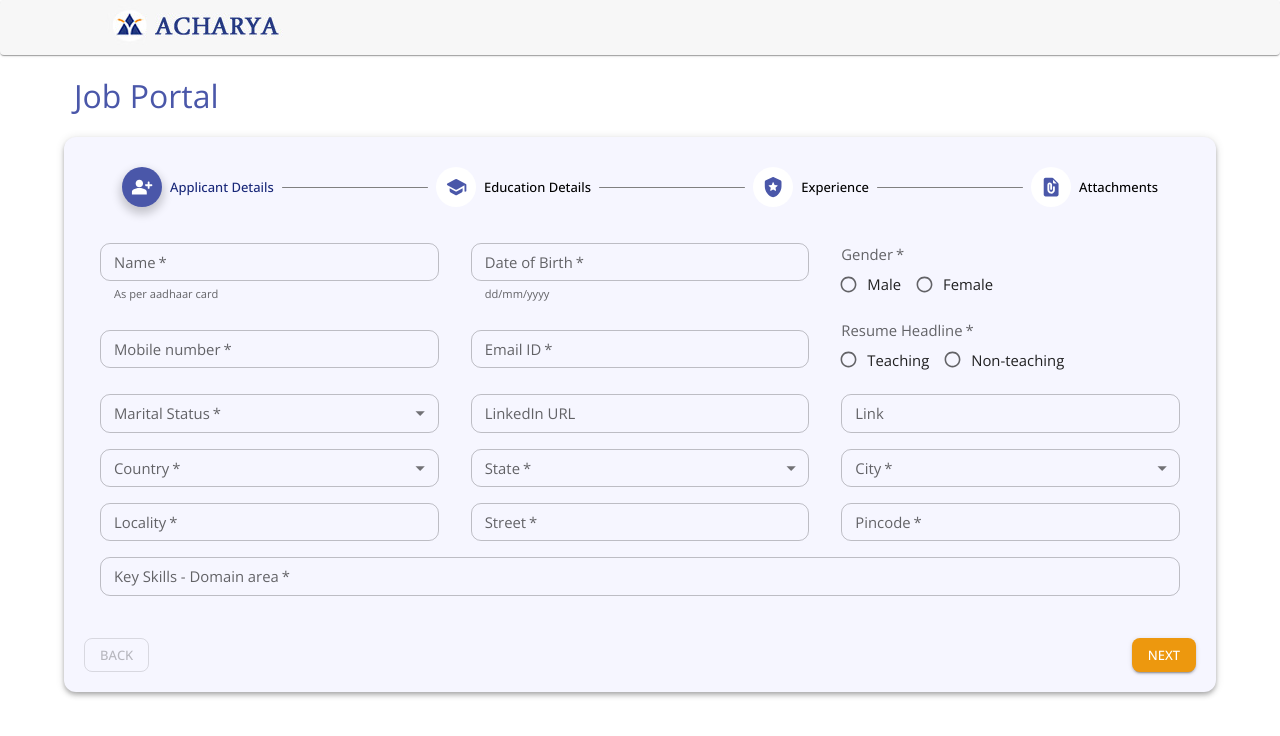
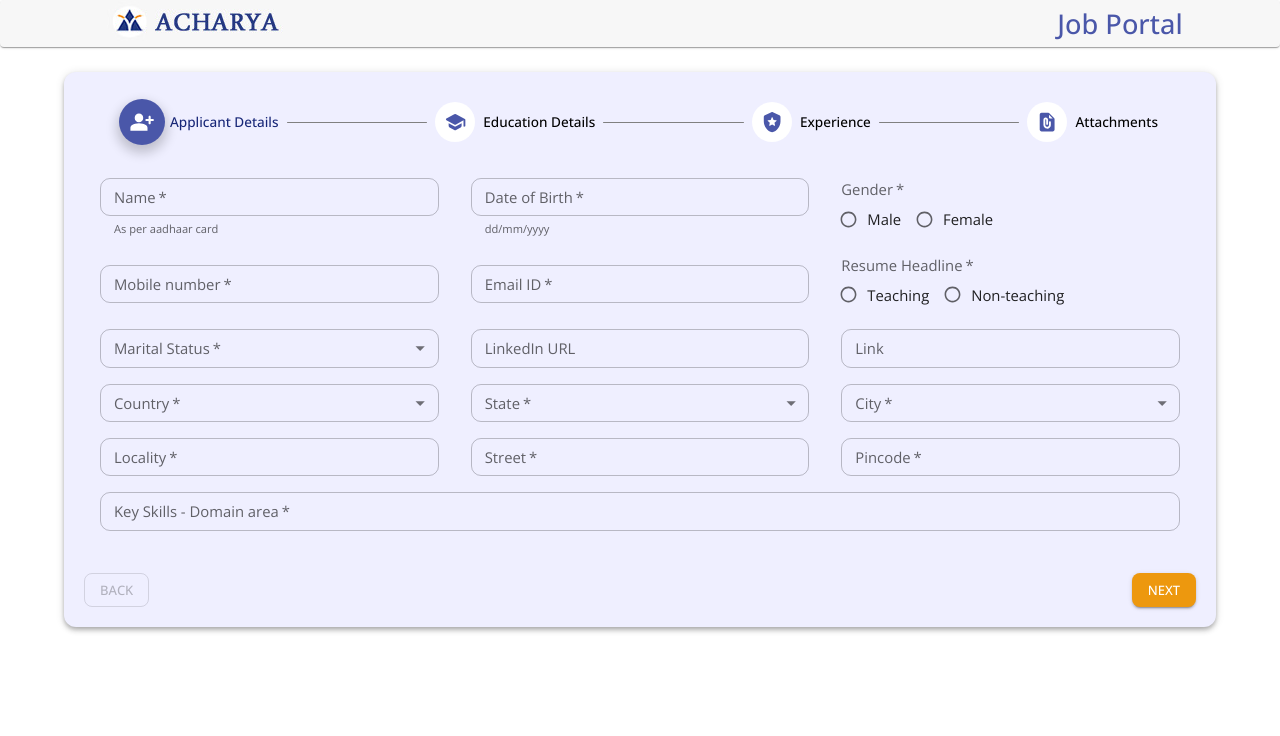
Before and after one commit to AcharyaUniversity/JobApplication, a React (Create React App) app: page / in a window 1280 px wide. Shown: the top 736 px of the page. Built offline with nearby package versions, Linux system fonts and the light colour scheme.

Commit message:
update styles

```diff
--- a/src/App.tsx
+++ b/src/App.tsx
@@ -10,7 +10,6 @@ function App() {
     <ThemeContext>
       <ViewContext>
         <Header />
-        <Title />
         <FormStepper />
       </ViewContext>
     </ThemeContext>
--- a/src/components/Complete.tsx
+++ b/src/components/Complete.tsx
@@ -10,7 +10,10 @@ function Complete() {
       <h2 style={{ margin: "5px 0", fontWeight: 500, fontSize: "2rem" }}>
         Thank you
       </h2>
-      <p>Your application has been submitted</p>
+      <p>
+        Your application was submitted with the reference number xxxxxx. <br />
+        Please check mail for more information.
+      </p>
     </div>
   );
 }
--- a/src/components/Header.tsx
+++ b/src/components/Header.tsx
@@ -1,22 +1,37 @@
-import { Paper, Grid } from "@mui/material";
+import { Theme, Paper, Grid } from "@mui/material";
 import Logo from "../assets/logo.jpg";
+import { makeStyles } from "@mui/styles";
+
+const useStyles = makeStyles((theme: Theme) => ({
+  title: {
+    textAlign: "center",
+    fontSize: "1.7rem",
+    fontWeight: 500,
+    padding: "5px 0",
+    color: theme.palette.primary.main,
+
+    [theme.breakpoints.down("md")]: {
+      fontSize: "1.4rem",
+    },
+  },
+}));
 
 function Header() {
+  const classes = useStyles();
+
   return (
     <Paper sx={{ backgroundColor: "#f7f7f7" }}>
-      <Grid
-        style={{ padding: "5px 0" }}
-        container
-        alignItems="center"
-        justifyContent="space-between"
-      >
+      <Grid container alignItems="center" justifyContent="space-between">
         <Grid item xs={1} />
-        <Grid item xs={4}>
+        <Grid item xs={2} md={3}>
           <a href="https://www.acharya.ac.in/">
             <img src={Logo} alt="Acharya" />
           </a>
         </Grid>
-        <Grid item xs={7} />
+        <Grid item xs={4} md={5} />
+        <Grid item xs={5} md={3} className={classes.title}>
+          Job Portal
+        </Grid>
       </Grid>
     </Paper>
   );
--- a/src/components/Inputs/FileInput/styles.tsx
+++ b/src/components/Inputs/FileInput/styles.tsx
@@ -8,13 +8,13 @@ export const useStyles = makeStyles((theme: Theme) => ({
     flexDirection: "column",
     alignItems: "center",
     justifyContent: "center",
-    backgroundColor: theme.palette.primary.light,
+    backgroundColor: "#f7f7ff",
     height: 200,
     border: `3px dashed ${theme.palette.primary.main}`,
     borderRadius: 20,
 
     "&:hover, &.dragover": {
-      opacity: 0.75,
+      opacity: 0.7,
     },
   },
   input: {
--- a/src/components/Steppers/DesktopFormStepper.tsx
+++ b/src/components/Steppers/DesktopFormStepper.tsx
@@ -1,12 +1,4 @@
-import {
-  Box,
-  Stepper,
-  Step,
-  StepLabel,
-  Button,
-  Typography,
-  Theme,
-} from "@mui/material";
+import { Box, Stepper, Step, StepLabel, Button, Theme } from "@mui/material";
 import { StepIconProps } from "@mui/material/StepIcon";
 import StepConnector, {
   stepConnectorClasses,
@@ -61,7 +53,6 @@ const ColorlibStepIconRoot = styled("div")<{
   ownerState: { completed?: boolean; active?: boolean };
 }>(({ theme, ownerState }) => ({
   backgroundColor: "#fff",
-  zIndex: 1,
   color: theme.palette.primary.main,
   width: 40,
   height: 40,
@@ -69,11 +60,13 @@ const ColorlibStepIconRoot = styled("div")<{
   borderRadius: "50%",
   justifyContent: "center",
   alignItems: "center",
-  transition: "all 0.5s ease",
+  transition: "all 0.2s ease",
+  zIndex: 1,
   ...(ownerState.active && {
     backgroundColor: theme.palette.primary.main,
     color: "#fff",
     boxShadow: "0 5px 10px 2px rgba(0,0,0,.2)",
+    transform: "scale(1.15)",
   }),
   ...(ownerState.completed && {
     backgroundColor: theme.palette.success.main,
@@ -115,7 +108,7 @@ function DesktopStepper({ steps, activeStep, handleNext, handleBack }: Props) {
         {steps.map((obj) => (
           <Step key={obj.label}>
             <StepLabel StepIconComponent={ColorlibStepIcon}>
-              {obj.label}
+              <span style={{ fontSize: "0.85rem" }}>{obj.label}</span>
             </StepLabel>
           </Step>
         ))}
--- a/src/components/Steppers/MobileFormStepper.tsx
+++ b/src/components/Steppers/MobileFormStepper.tsx
@@ -45,7 +45,7 @@ function MobileFormStepper({
               display: "flex",
               alignItems: "center",
               pl: 2,
-              bgcolor: "background.default",
+              bgcolor: "red",
             }}
           >
             <Typography sx={{ mt: 2, mb: 1 }}>
@@ -62,7 +62,7 @@ function MobileFormStepper({
               display: "flex",
               alignItems: "center",
               pl: 2,
-              bgcolor: "background.default",
+              bgcolor: "transparent",
             }}
           >
             <Typography>{steps[activeStep].label}</Typography>
@@ -73,6 +73,7 @@ function MobileFormStepper({
             steps={steps.length}
             position="static"
             activeStep={activeStep}
+            style={{ backgroundColor: "transparent" }}
             nextButton={
               <Button
                 variant="contained"
--- a/src/containers/FormStepper.tsx
+++ b/src/containers/FormStepper.tsx
@@ -10,9 +10,9 @@ import { formState } from "../states/FormState";
 
 const paperStyles = {
   width: "90vw",
-  margin: "0 auto 30px auto",
+  margin: "25px auto",
   padding: "20px",
-  backgroundColor: "#f6f6ff",
+  backgroundColor: "#efefff",
   borderRadius: 3,
 };
 
@@ -231,13 +231,10 @@ function FormStepper() {
   };
 
   const handleNext = () => {
-    if (activeStep === 0 && validateApplicant())
-      setActiveStep((prevActiveStep) => prevActiveStep + 1);
-    if (activeStep === 1 && validateEducation())
-      setActiveStep((prevActiveStep) => prevActiveStep + 1);
-    if (activeStep === 2 && validateExperience())
-      setActiveStep((prevActiveStep) => prevActiveStep + 1);
-    if (activeStep === 3 && validateAttachments()) {
+    if (activeStep === 0) setActiveStep((prevActiveStep) => prevActiveStep + 1);
+    if (activeStep === 1) setActiveStep((prevActiveStep) => prevActiveStep + 1);
+    if (activeStep === 2) setActiveStep((prevActiveStep) => prevActiveStep + 1);
+    if (activeStep === 3) {
       setActiveStep((prevActiveStep) => prevActiveStep + 1);
       handleSubmit();
     }
--- a/src/containers/Forms/EducationDetailsForm.tsx
+++ b/src/containers/Forms/EducationDetailsForm.tsx
@@ -133,6 +133,7 @@ function EducationDetailsForm({ values, setValues, index, errors }: Props) {
               }
               label="Date of Joining"
               error={errors.dateOfJoining}
+              maxDate={new Date()}
             />
           </Grid>
           <Grid item xs={12} md={6}>
@@ -144,6 +145,7 @@ function EducationDetailsForm({ values, setValues, index, errors }: Props) {
               label="Date of Completion"
               error={errors.dateOfCompletion}
               minDate={values.education[index].dateOfJoining}
+              maxDate={new Date()}
             />
           </Grid>
         </>
```
